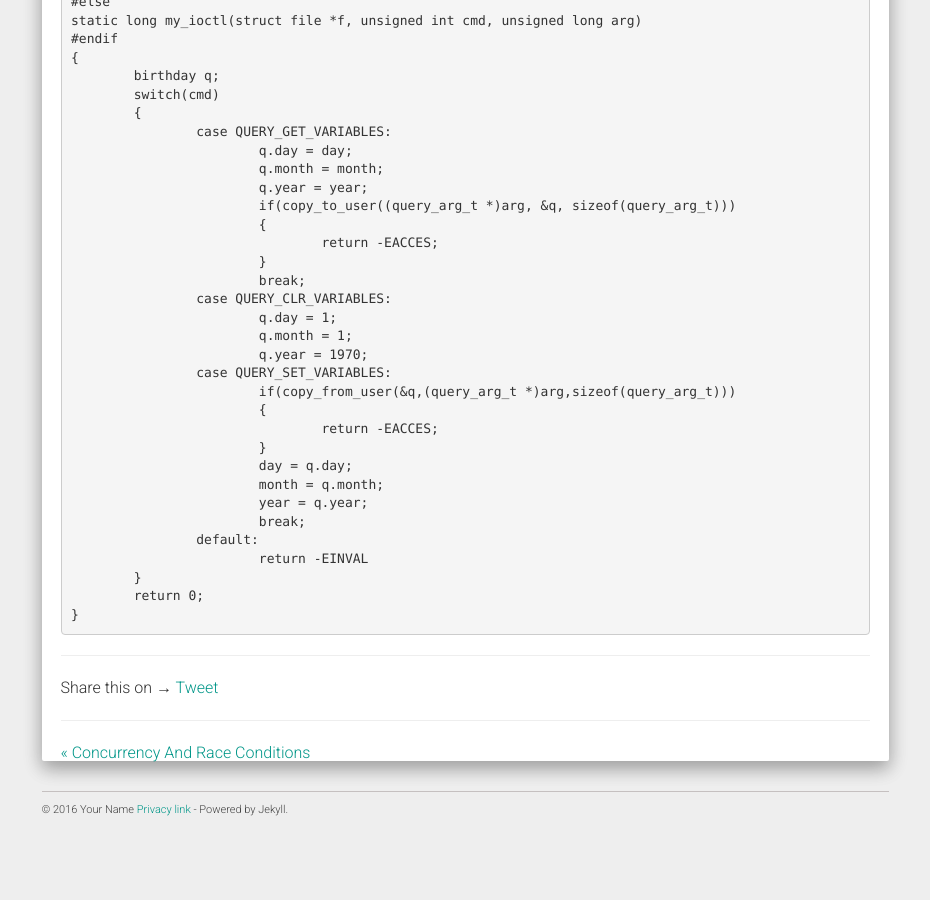
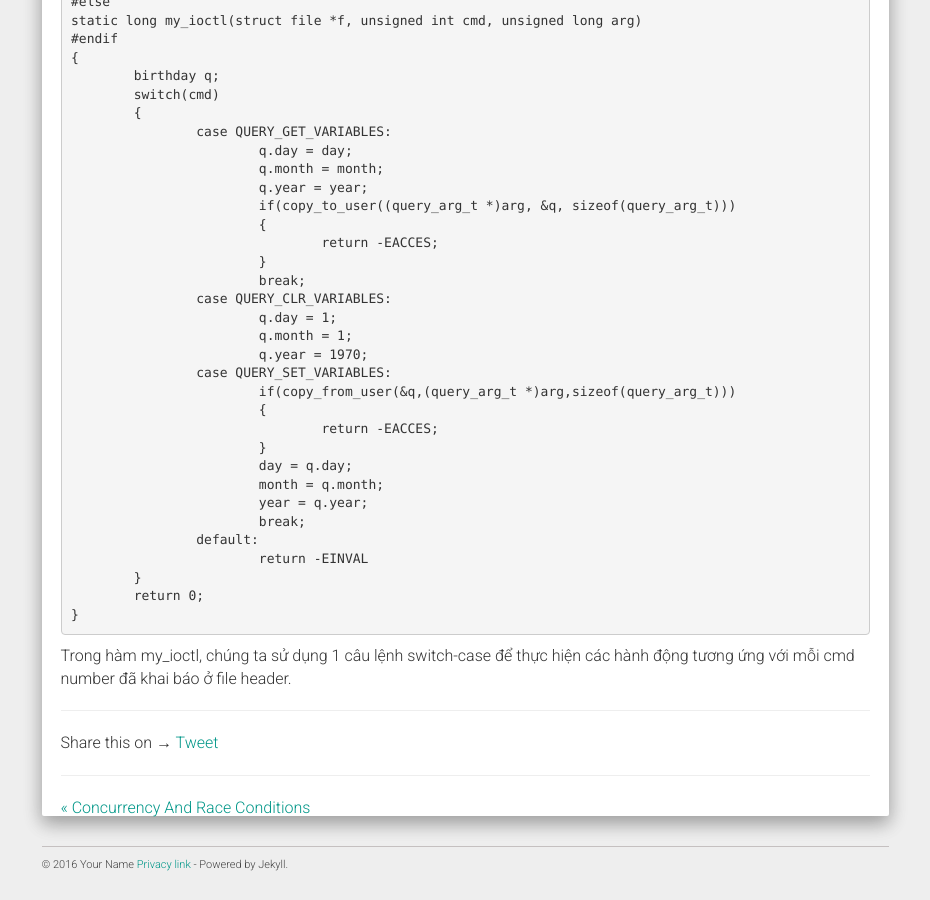
Before and after one commit to ita93/ita93.github.io, a Jekyll site: the page built from _posts/2018-01-19-Input-Output-Control-ioctl.md, in a window 1280 px wide and 900 px high, scrolled down 5628 px. Shown: the whole window, without its empty margins (321-1251 px from the left). Built offline with Jekyll 4.4.1, drawn with Linux system fonts in a browser that asks for light colours; nearby versions of some CDN libraries; our own code applies the rules of GitHub Pages for plain Markdown files; comment, search, counter and statistics services are not loaded; before the commit the page ends 6473 px from its top, so only the background shows below that.

```diff
--- a/_posts/2018-01-19-Input-Output-Control-ioctl.md
+++ b/_posts/2018-01-19-Input-Output-Control-ioctl.md
@@ -233,3 +233,5 @@
 	return 0;
 }
 </pre>
+
+Trong hàm my_ioctl, chúng ta sử dụng 1 câu lệnh switch-case để thực hiện các hành động tương ứng với mỗi cmd number đã khai báo ở file header.
```
